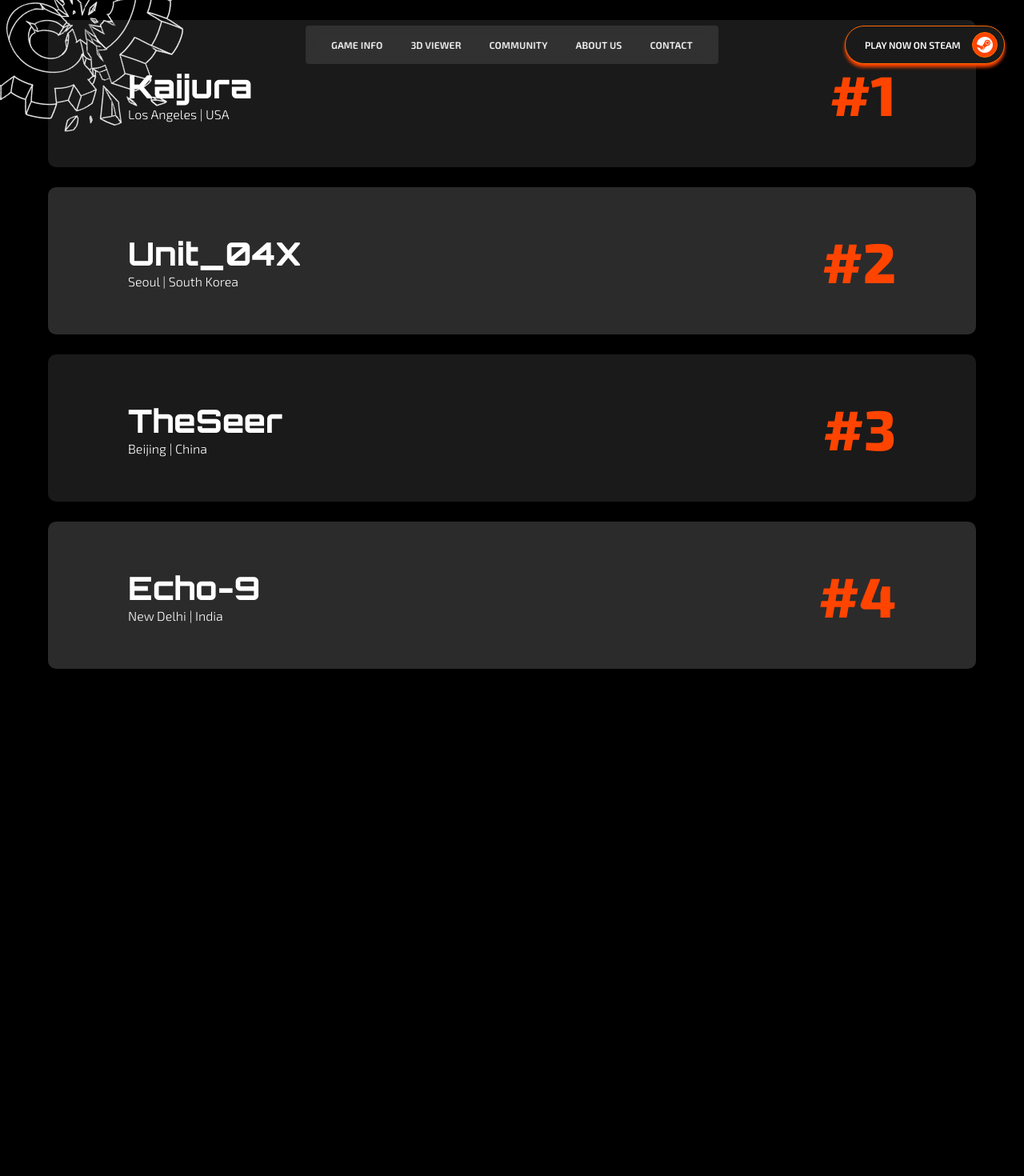
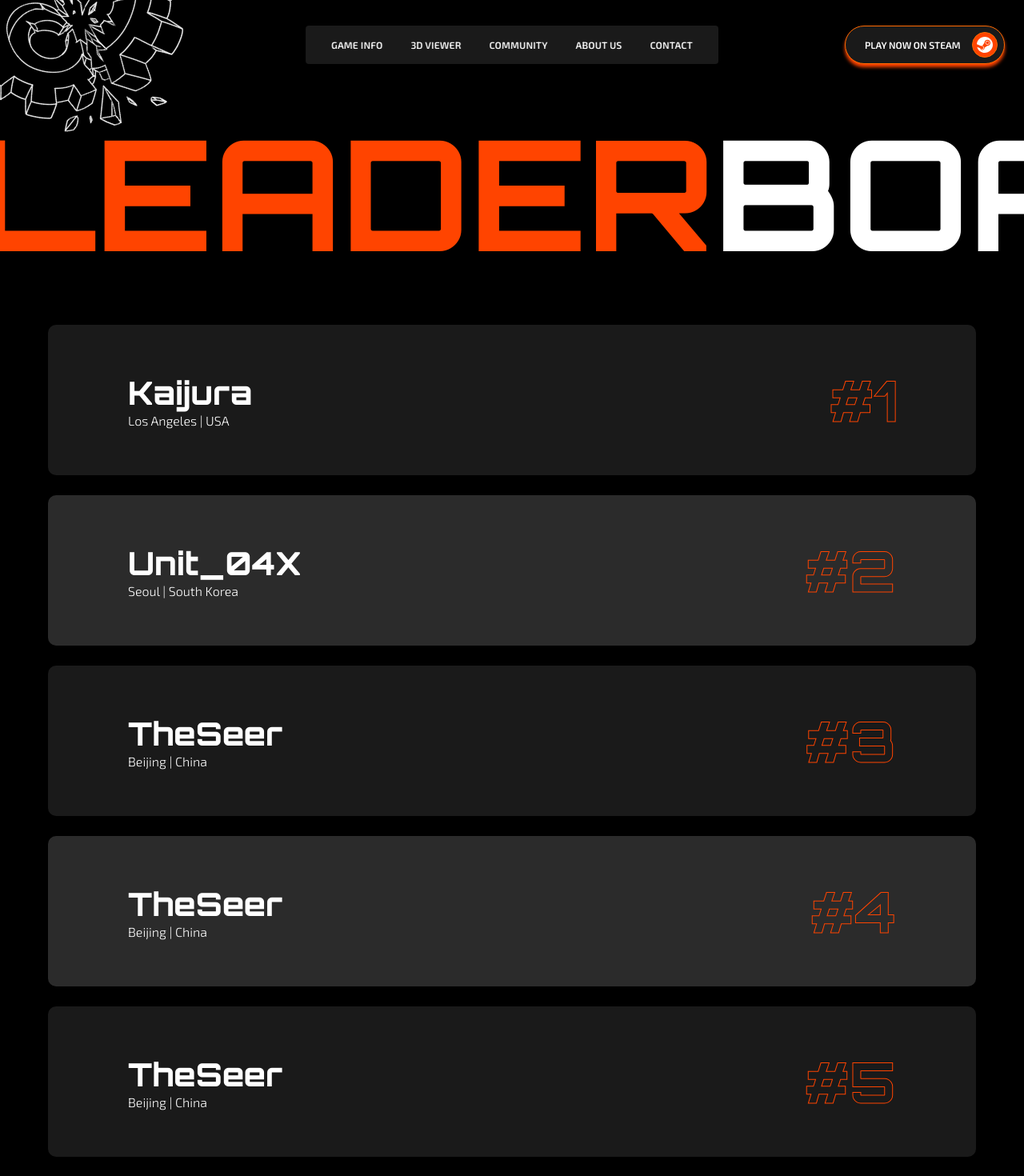
Before and after one commit to JSss10/crimson-gearworks-app, a Next.js app in the folder crimson-gearworks-app/: page /community/leaderboard in a window 1280 px wide. Shown: the top 1470 px of the page at 80% size. Built offline with nearby package versions, Linux system fonts and the light colour scheme.

Commit message:
style(leaderboard): add rank outline and full-width title

```diff
--- a/crimson-gearworks-app/src/app/community/leaderboard/page.tsx
+++ b/crimson-gearworks-app/src/app/community/leaderboard/page.tsx
@@ -21,6 +21,12 @@ const competitors: CompetitorType[] = [
   { title: "Kaijura", location: "Los Angeles | USA", src: "test.png", color: "#000000" },
   { title: "Unit_04X", location: "Seoul | South Korea", src: "test.png", color: "#000000" },
   { title: "TheSeer", location: "Beijing | China", src: "test.png", color: "#000000" },
+  { title: "TheSeer", location: "Beijing | China", src: "test.png", color: "#000000" },
+  { title: "TheSeer", location: "Beijing | China", src: "test.png", color: "#000000" },
+  { title: "TheSeer", location: "Beijing | China", src: "test.png", color: "#000000" },
+  { title: "TheSeer", location: "Beijing | China", src: "test.png", color: "#000000" },
+  { title: "TheSeer", location: "Beijing | China", src: "test.png", color: "#000000" },
+  { title: "TheSeer", location: "Beijing | China", src: "test.png", color: "#000000" },
   { title: "Echo-9", location: "New Delhi | India", src: "test.png", color: "#000000" }
 ];
 
@@ -28,7 +34,10 @@ export default function Leaderboard() {
   const [modal, setModal] = useState<ModalType>({ active: false, index: 0 });
 
   return (
-    <main className={styles.main}>
+    <div className={styles.main}>
+      <h1 className={styles.title}>
+        <span>LEADER</span>BOARD
+      </h1>
       <div className={styles.body}>
         {competitors.map((competitor, index) => (
           <Competitor
@@ -41,6 +50,6 @@ export default function Leaderboard() {
         ))}
       </div>
       <Modal modal={modal} competitors={competitors} />
-    </main>
+    </div>
   );
 }
--- a/crimson-gearworks-app/src/styles/competitor.module.css
+++ b/crimson-gearworks-app/src/styles/competitor.module.css
@@ -30,9 +30,11 @@
 }
 
 .rank {
+  font-family: var(--font-orbitron), sans-serif;
   font-size: 70px;
   font-weight: 800;
-  color: var(--color-primary);
+  color: transparent;
+  -webkit-text-stroke: 1px var(--color-primary);
 }
 
 .competitor:hover .info h2{
--- a/crimson-gearworks-app/src/styles/leaderboard.module.css
+++ b/crimson-gearworks-app/src/styles/leaderboard.module.css
@@ -1,14 +1,28 @@
-.main{
+.main {
     display: flex;
+    flex-direction: column;
     align-items: center;
     justify-content: center;
     padding: 0 60px;
+    margin: 15vh 0;
 }
 
-.body{
+.body {
     width: 100%;
     display: flex;
     flex-direction: column;
     align-items: center;
     justify-content: center;
 }
+
+.title {
+  width: 100vw;
+  margin-left: calc(-60px);
+  font-size: 12rem;
+  text-align: center;
+  margin-bottom: 20px;
+}
+
+.title span {
+  color: var(--color-primary);
+}
--- a/crimson-gearworks-app/src/styles/modal.module.css
+++ b/crimson-gearworks-app/src/styles/modal.module.css
@@ -34,7 +34,6 @@
     height: 80px;
     border-radius: 50%;
     background-color: var(--color-primary);
-    color: white;
     position: absolute;
     z-index: 2;
     display: flex;
```
